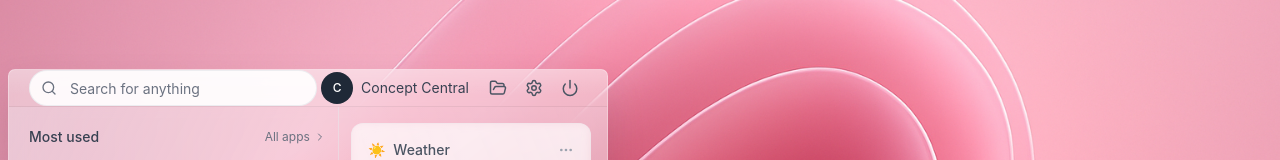
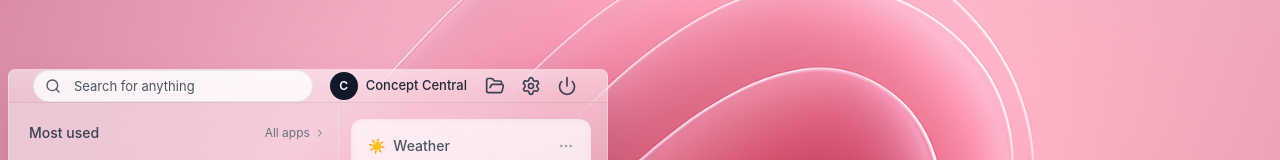
Before and after one commit to gtolontop/portfolio-desktop-style, a Next.js app: page / in a window 1280 px wide. Both pictures are taken after a click on the button 28 px from the left and 776 px from the top of the page. Shown: the part 175-335 px from the top of the page. Built offline with nearby package versions, Linux system fonts and the light colour scheme.

Commit message:
Refactor StartMenu component for improved navbar layout, search bar styling, and icon presentation

```diff
--- a/src/components/StartMenu.tsx
+++ b/src/components/StartMenu.tsx
@@ -67,23 +67,23 @@ export default function StartMenu({ isOpen, onClose }: StartMenuProps) {
       }}
     >
       {/* Navbar */}
-      <div className="h-14 px-5 flex items-center bg-white/5" style={{
-        borderBottom: '1px solid rgba(0, 0, 0, 0.06)'
+      <div className="h-16 px-6 flex items-center justify-between bg-white/10" style={{
+        borderBottom: '1px solid rgba(0, 0, 0, 0.08)'
       }}>
         {/* Left Side - Search Bar */}
-        <div className="flex-1 flex items-center">
-          <div className="relative w-72">
-            <Search className="absolute left-3 top-1/2 -translate-y-1/2 w-4 h-4 text-gray-500" />
+        <div className="flex items-center">
+          <div className="relative">
+            <Search className="absolute left-3 top-1/2 -translate-y-1/2 w-4 h-4 text-gray-600" />
             <input
               type="text"
               value={searchQuery}
               onChange={(e) => setSearchQuery(e.target.value)}
               placeholder="Search for anything"
-              className="w-full h-9 pl-10 pr-4 rounded-full text-sm
-                       bg-white/90
-                       border border-gray-200/70
-                       placeholder-gray-500 text-gray-700
-                       focus:outline-none focus:bg-white focus:border-gray-300
+              className="w-[280px] h-8 pl-10 pr-4 rounded-full text-[13px]
+                       bg-white/80
+                       border border-gray-300/50
+                       placeholder-gray-600 text-gray-800
+                       focus:outline-none focus:bg-white focus:border-blue-400/50
                        transition-all"
             />
           </div>
@@ -91,27 +91,27 @@ export default function StartMenu({ isOpen, onClose }: StartMenuProps) {
 
         {/* Right Side - Profile and Icons */}
         <div className="flex items-center gap-3">
-          {/* Profile */}
+          {/* Profile with avatar and name */}
           <div className="flex items-center gap-2">
-            <div className="w-8 h-8 rounded-full bg-gray-800 flex items-center justify-center">
-              <span className="text-white text-xs font-medium">C</span>
+            <div className="w-7 h-7 rounded-full bg-gray-900 flex items-center justify-center">
+              <span className="text-white text-xs font-semibold">C</span>
             </div>
-            <span className="text-sm text-gray-700">Concept Central</span>
+            <span className="text-[13px] font-medium text-gray-800">Concept Central</span>
           </div>
 
           {/* Icons */}
-          <div className="flex items-center gap-0.5">
-            <button className="p-2 hover:bg-black/5 rounded transition-colors">
-              <FolderOpen className="w-[18px] h-[18px] text-gray-600" />
+          <div className="flex items-center gap-1">
+            <button className="p-1.5 hover:bg-black/5 rounded-md transition-colors">
+              <FolderOpen className="w-5 h-5 text-gray-700" />
             </button>
-            <button className="p-2 hover:bg-black/5 rounded transition-colors">
-              <Settings className="w-[18px] h-[18px] text-gray-600" />
+            <button className="p-1.5 hover:bg-black/5 rounded-md transition-colors">
+              <Settings className="w-5 h-5 text-gray-700" />
             </button>
             <button
               onClick={onClose}
-              className="p-2 hover:bg-black/5 rounded transition-colors"
+              className="p-1.5 hover:bg-black/5 rounded-md transition-colors"
             >
-              <Power className="w-[18px] h-[18px] text-gray-600" />
+              <Power className="w-5 h-5 text-gray-700" />
             </button>
           </div>
         </div>
```
